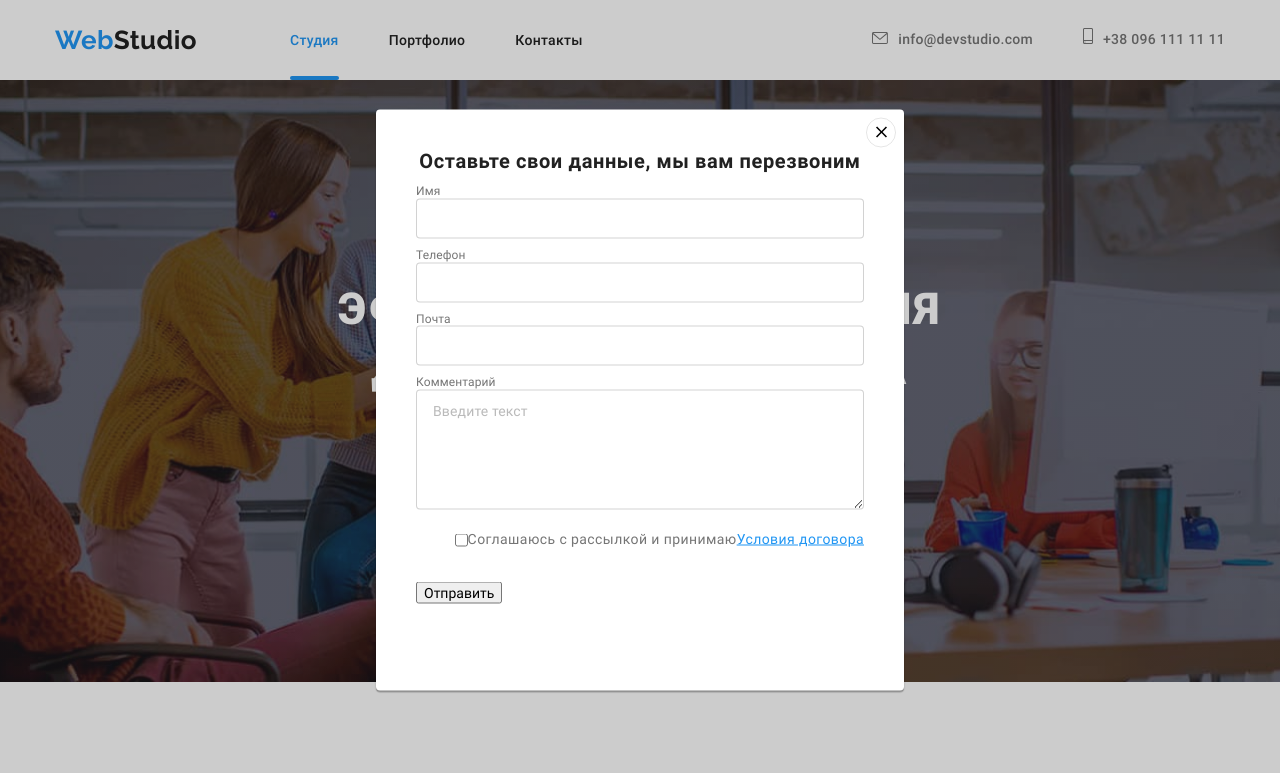
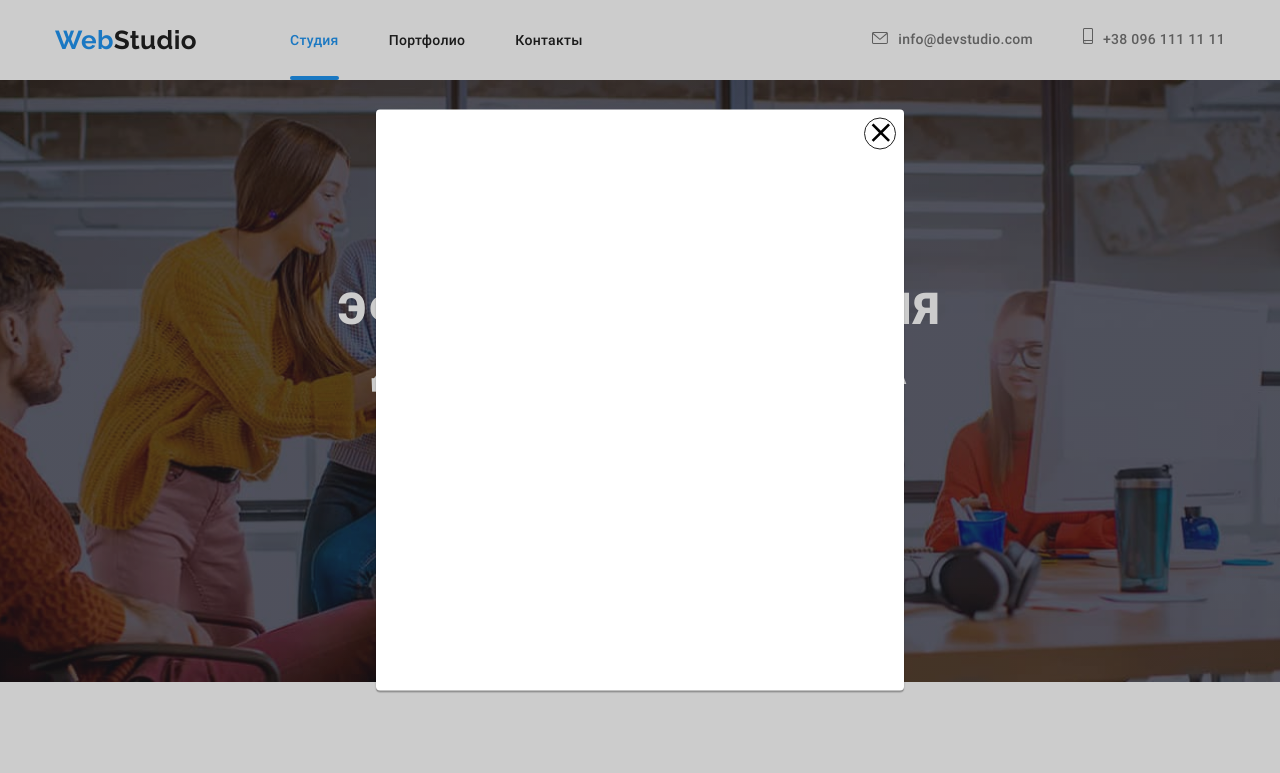
Before and after one commit to ElenaTopchii/goit-markup-hw-06, a plain HTML site: page index.html in a window 1280 px wide. Both pictures are taken after a click on the button "Заказать услугу". Shown: the top 773 px of the page. Drawn offline with nearby package versions, Linux system fonts and the light colour scheme.

Commit message:
откат

```diff
--- a/css/styles.css
+++ b/css/styles.css
@@ -100,17 +100,6 @@ address {
   font-style: normal;
 }
 
-.visually-hidden {
-  position: absolute !important;
-  clip: rect(1px 1px 1px 1px);
-  clip: rect(1px, 1px, 1px, 1px);
-  padding: 0 !important;
-  border: 0 !important;
-  height: 1px !important;
-  width: 1px !important;
-  overflow: hidden;
-}
-
 .container {
   width: 1200px;
   padding-left: 15px;
@@ -158,14 +147,13 @@ address {
 
 .backdrop {
   position: fixed;
-  z-index: 100;
   top: 0;
-  right: 0;
-  bottom: 0;
   left: 0;
-  background: rgba(0, 0, 0, 0.2);
+  width: 100%;
+  height: 100%;
+  z-index: 70;
+  background-color: rgba(0, 0, 0, 0.2);
   opacity: 1;
-  transition: all 250ms cubic-bezier(0.4, 0, 0.2, 1);
 }
 
 .backdrop.is-hidden {
@@ -174,182 +162,35 @@ address {
   pointer-events: none;
 }
 
-.modal-box {
-  /* position: absolute; */
-  position: relative;
+.modal {
+  position: absolute;
   top: 50%;
   left: 50%;
+  transform: translate(-50%, -50%);
+  z-index: 50;
   width: 528px;
   height: 581px;
-  padding: 40px;
-  transform: translate(-50%, -50%) scale(1, 1);
-  z-index: 50;
   background-color: var(--white);
   box-shadow: 0px 1px 3px rgba(0, 0, 0, 0.12), 0px 1px 1px rgba(0, 0, 0, 0.14), 0px 2px 1px rgba(0, 0, 0, 0.2);
   border-radius: 4px;
-  transition: all 250ms cubic-bezier(0.4, 0, 0.2, 1);
 }
-
-/* .modal-form {
-  padding-left: 40px;
-  padding-right: 40px;
-}
-
-.modal-input-group {
-  margin-bottom: 20px;
-} */
 
 .btn-close {
   display: flex;
   position: absolute;
   top: 8px;
   right: 8px;
-  justify-content: center;
-  width: 30px;
-  height: 30px;
-  background: transparent;
-  border: 1px solid rgba(0, 0, 0, 0.1);
+  background-color: var(--white);
+  border: 1px solid var(--black);
   border-radius: 50%;
   padding: 0;
   align-items: center;
 }
 
 .modal-icon-svg {
-  width: 18px;
-  height: 18px;
-  transition: all 250ms cubic-bezier(0.4, 0, 0.2, 1);
+  width: 30px;
+  height: 30px;
 }
-
-.btn-close:hover .modal-icon-svg,
-.btn-close:focus .modal-icon-svg {
-  fill: var(--accent-cl);
-}
-
-.modal-title {
-  margin-top: 0;
-  margin-bottom: 12px;
-  font-weight: 700;
-  font-size: 20px;
-  line-height: 1.15;
-  text-align: center;
-  letter-spacing: 0.03em;
-
-  color: var(--black);
-}
-
-.modal-input-group {
-  position: relative;
-  margin-bottom: 10px;
-}
-
-.modal-label {
-  display: block;
-  color: var(--main-text-cl);
-  font-weight: 400;
-  font-size: 12px;
-  line-height: 1.15;
-  letter-spacing: 0.01em;
-}
-
-.modal-input,
-.modal-textarea {
-  width: 100%;
-  border: 1px solid rgba(33, 33, 33, 0.2);
-  border-radius: 4px;
-  color: rgba(117, 117, 117, 0.5);
-  transition: all 250ms cubic-bezier(0.4, 0, 0.2, 1);
-}
-
-.modal-input {
-  height: 40px;
-  padding-left: 42px;
-}
-
-.modal-textarea {
-  min-width: 100%;
-  max-width: 100%;
-  min-height: 120px;
-  padding: 12px 16px;
-  color: rgba(117, 117, 117, 0.5);
-  font-size: 14px;
-  font-weight: 400;
-  letter-spacing: 0.01em;
-}
-
-.modal-textarea::placeholder {
-  color: rgba(117, 117, 117, 0.5);
-  font-size: 14px;
-  font-weight: 400;
-  letter-spacing: 0.01em;
-}
-
-/* .modal-input-ico {
-  position: absolute;
-  top: 25px;
-  left: 15px;
-  display: flex;
-  justify-content: center;
-  align-items: center;
-  width: 18px;
-  height: 18px;
-} */
-.input-icon-svg {
-  position: absolute;
-  top: 25px;
-  left: 15px;
-  display: flex;
-  justify-content: center;
-  align-items: center;
-  width: 18px;
-  height: 18px;
-  padding-top: 11px;
-  padding-bottom: 11px;
-  padding-left: 12px;
-  transition: all 250ms cubic-bezier(0.4, 0, 0.2, 1);
-}
-
-.modal-input:hover,
-.modal-input:focus,
-.modal-textarea:hover,
-.modal-textarea:focus {
-  outline: var(--accent-cl) auto 1px;
-  border: 1px solid var(--accent-cl);
-}
-
-.modal-input:hover ~ .input-icon-svg,
-.modal-input:focus ~ .input-icon-svg,
-.modal-textarea:hover ~ .input-icon-svg,
-.modal-textarea:focus ~ .input-icon-svg {
-  fill: var(--accent-cl);
-}
-
-.modal-agree {
-  display: flex;
-  justify-content: flex-end;
-  align-items: center;
-  margin-bottom: 30px;
-  color: var(--main-text-cl);
-  font-size: 14px;
-  font-weight: 400;
-  line-height: 1.71;
-  letter-spacing: 0.03em;
-}
-
-.contract {
-  color: var(--accent-cl);
-  text-decoration: underline;
-}
-
-.contract input[type="checkbox"] {
-  opacity: 0;
-}
-
-.agree-label {
-  display: flex;
-  justify-content: center;
-  align-items: center;
-}
-
 .menu {
   display: flex;
   margin-left: 93px;
--- a/index.html
+++ b/index.html
@@ -41,13 +41,22 @@
                 <h1 class="title page-title">Эффективные решения для вашего бизнеса</h1>
                 <button class="btn" data-modal-open>Заказать услугу</button>
 
+                <div class="backdrop is-hidden" data-modal>
+                    <div class="modal">
 
+                        <button class="btn-close" data-modal-close>
+                            <svg class="modal-icon-svg">
+                                <use href="./icons/sprite.svg#icon-close-black-18dp"></use>
+                            </svg>
+                        </button>
+                    </div>
+                </div>
             </div>
         </section>
 
         <section>
             <div class="container">
-                <h2 class="visually-hidden">Особенности</h2>
+                <h2 hidden>Особенности</h2>
                 <ul class="list special-list">
                     <li class="special-item">
                         <a class="special-icons-link" href="" target="_blank" rel="noopener noreferer">
@@ -390,62 +399,6 @@
             <div class="footer-widget"></div>
         </div>
     </footer>
-    <div class="backdrop is-hidden" data-modal>
-        <div class="modal-box">
-
-            <button class="btn-close" data-modal-close>
-                <svg class="modal-icon-svg">
-                    <use href="./icons/sprite.svg#icon-close-black-18dp"></use>
-                </svg>
-            </button>
-
-            <h3 class="modal-title">Оставьте свои данные, мы вам перезвоним</h3>
-            <form class="modal-form" id="modal-form">
-                <div class="modal-input-group">
-                    <label class="modal-label" for="input-name">Имя</label>
-                    <input class="modal-input" id="input-name" name="name" type="text">
-
-                    <svg class="input-icon-svg" width="12" height="12">
-                        <use href="./icons/sprite.svg#icon-user"></use>
-                    </svg>
-
-                </div>
-                <div class="modal-input-group">
-                    <label class="modal-label" for="input-phone">Телефон</label>
-                    <input class="modal-input" id="input-phone" name="phone" type="text">
-
-                    <svg class="input-icon-svg" width="13" height="13">
-                        <use href="./icons/sprite.svg#icon-phone"></use>
-                    </svg>
-
-                </div>
-                <div class="modal-input-group">
-                    <label class="modal-label" for="input-mail">Почта</label>
-                    <input class="modal-input" id="input-mail" name="mail" type="text">
-
-                    <svg class="input-icon-svg" width="15" height="12">
-                        <use href="./icons/sprite.svg#icon-email"></use>
-                    </svg>
-
-                </div>
-                <div class="modal-input-group">
-                    <label class="modal-label" for="input-comment">Комментарий</label>
-                    <textarea class="modal-textarea" id="input-comment" name="comment"
-                        placeholder="Введите текст"></textarea>
-                </div>
-
-                <div class="modal-agree">
-                    <input id="input-agree" name="agree" type="checkbox">
-                    <label class="agree-label" for="input-agree">Соглашаюсь с рассылкой и принимаю <a class="contract"
-                            href="">Условия
-                            договора</a></label>
-
-                </div>
-                <button class="modal-btn-send">Отправить</button>
-            </form>
-        </div>
-
-    </div>
     <script src="./js/modal.js"></script>
 </body>
 
```
Also changed, not shown: icons/checked.svg (added).
